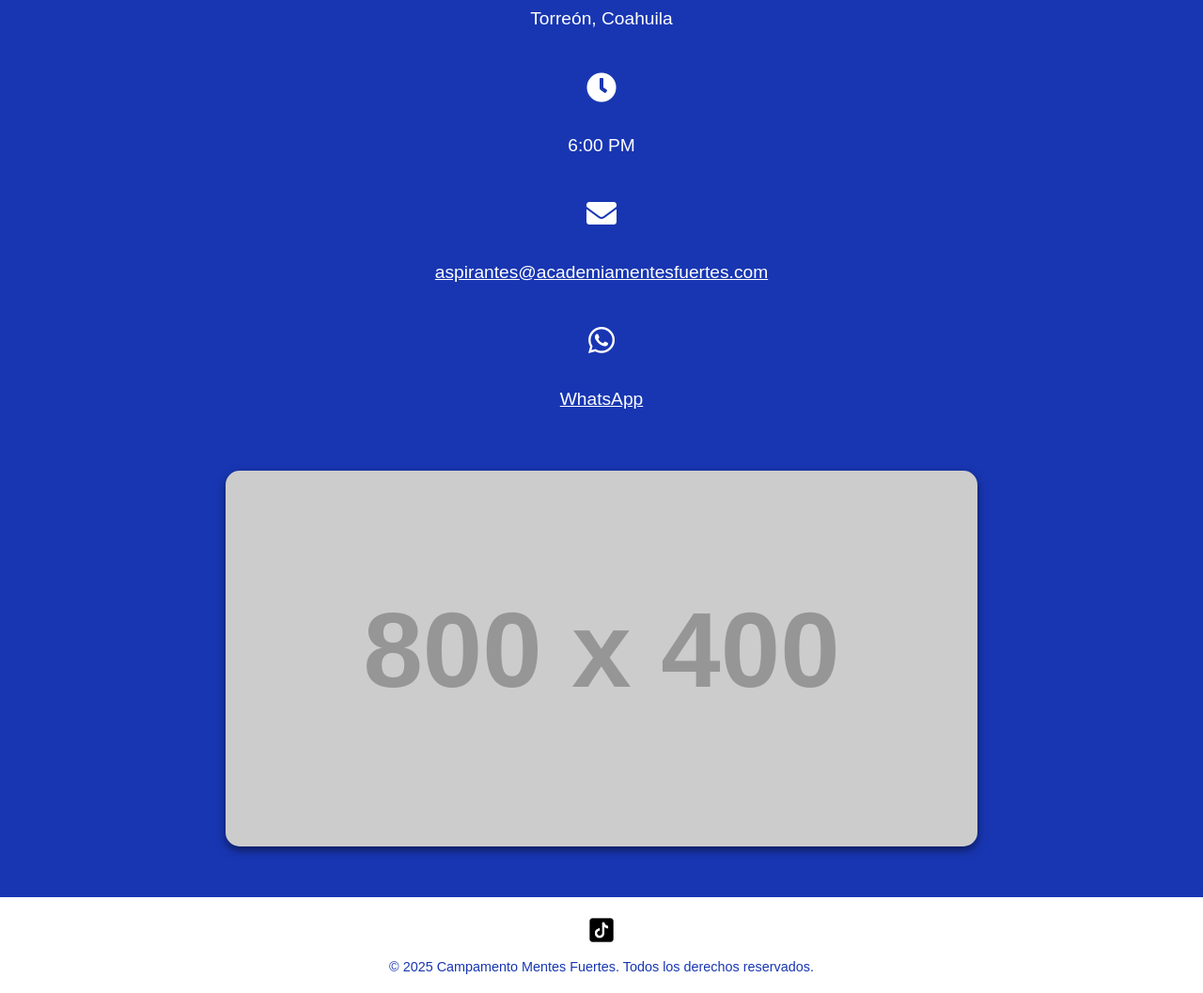
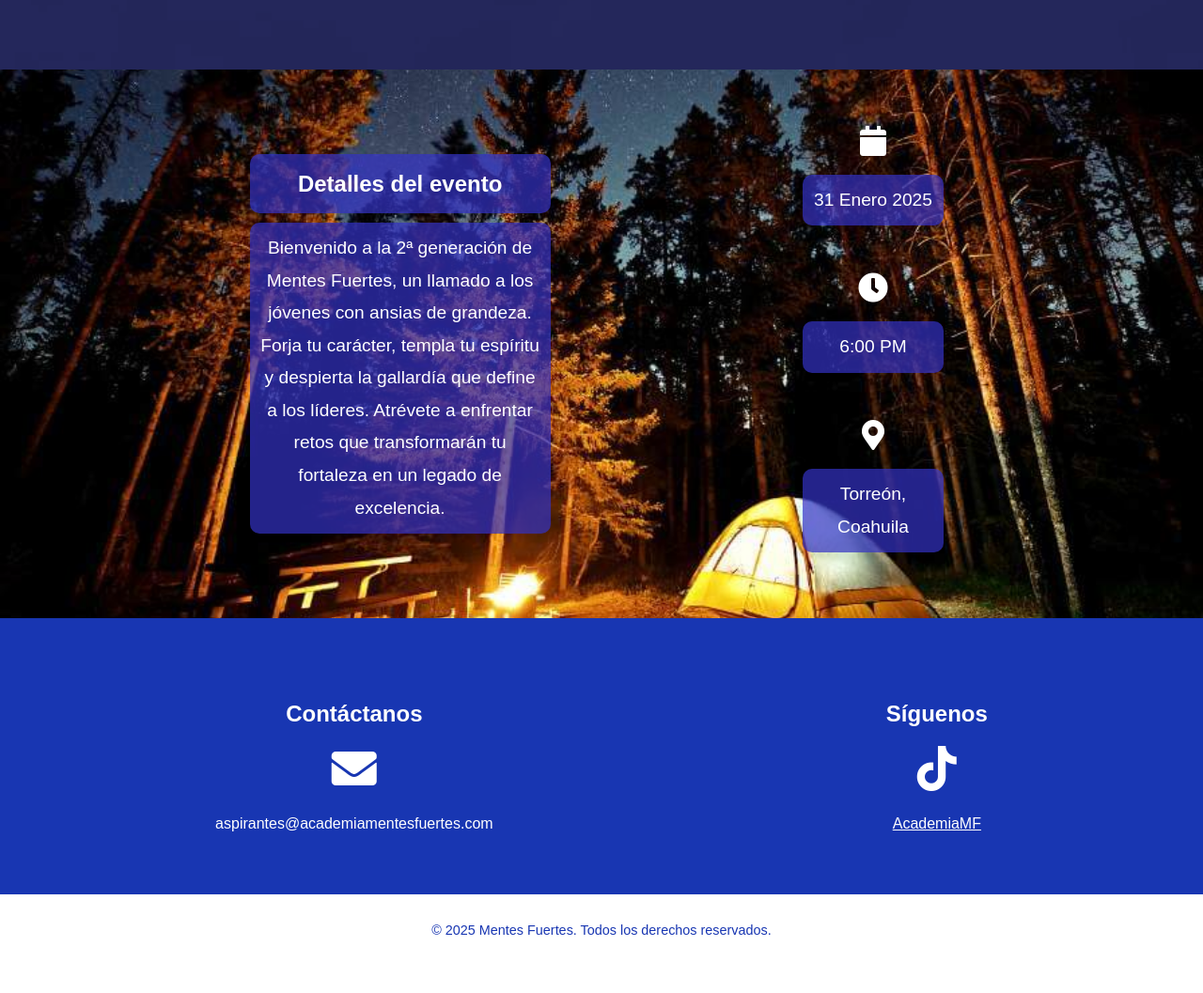
Before and after one commit to paucasvil/MentesFuertes, a plain HTML site: page index.html in a window 1280 px wide. Shown: the part 664-1721 px from the top of the page at 94% size. After the commit the page ends 1682 px from the top, so only its background shows below. Drawn offline with Linux system fonts and the light colour scheme; placeholder pictures from the web are drawn by us.

Commit message:
Version 1

```diff
--- a/index.html
+++ b/index.html
@@ -34,13 +34,14 @@
 
         header h1 {
             font-size: 2.8rem;
-            margin-bottom: 15px;
+            margin-bottom: 25px;
             font-weight: bold;
         }
 
         header p {
             font-size: 1.2rem;
-            margin-bottom: 30px;
+            margin-bottom: 90px;
+            font-family: Georgia, 'Times New Roman', Times, serif;
         }
 
         .btn {
@@ -64,11 +65,20 @@
             justify-content: center;
             gap: 20px;
             margin: 30px 0;
+            margin-top: 60px;
+
+
         }
 
         .countdown div {
             text-align: center;
             color: #ffffff;
+            background: #a066cb;
+            color: #ffffff;
+            font-weight: bold;
+            padding: 5px 15px;
+            border-radius: 10px;
+            margin-bottom: 20px;
         }
 
         .countdown div span {
@@ -83,35 +93,57 @@
         }
 
         .details {
-            background: #1836b2;
+            display: flex;
+            flex-wrap: wrap;
+            justify-content: center;
+            align-items: center;
+            background: rgba(0, 0, 0, 0.2) url('camp4.jpg') no-repeat center center / cover;
+            padding: 50px 20px;
+            text-align: center;
             color: #ffffff;
         }
 
-        .details img {
-            width: 100%;
-            max-width: 800px;
-            border-radius: 15px;
-            margin-top: 20px;
-            box-shadow: 0 4px 10px rgba(0, 0, 0, 0.5);
-            transition: transform 0.3s;
+        .details-content {
+            flex: 1;
+            max-width: 45%;
+            padding-right: 20px;
         }
 
-        .details img:hover {
-            transform: scale(1.05);
+        .details h1{
+            line-height: 1.8;
+            margin: 10px 20px;
+            max-width: 300px;
+            background-color: rgba(52, 50, 197, 0.7);
+            padding: 10px;
+            border-radius: 10px;
         }
 
         .details p {
             font-size: 1.2rem;
             line-height: 1.8;
+            margin: 10px 20px;
+            max-width: 300px;
+            background-color: rgba(52, 50, 197, 0.7);
+            padding: 10px;
+            border-radius: 10px;
+        }
+
+        .details .info-icons div {
+            text-align: center;
+            color: #ffffff;
+            padding: 10px;
+            border-radius: 10px;
+
         }
 
         .info-icons {
+            flex: 1;
+            max-width: 17%;
             display: flex;
             flex-direction: column;
-            justify-content: center;
             gap: 20px;
-            margin: 20px 0;
         }
+
 
         .info-icons div {
             text-align: center;
@@ -122,6 +154,31 @@
             font-size: 2rem;
             margin-bottom: 10px;
         }
+
+        .contact {
+            background: #1836b2;
+            color: #ffffff;
+        }
+        .contact h2 {
+            text-align: center; /* Título centrado */
+        }
+
+        .icon-contact {
+            display: flex;
+            justify-content: space-around;
+
+        }
+
+        .icon-contact div {
+            text-align: center;
+            color: #ffffff;
+        }
+
+        .icon-contact div i {
+            font-size: 3rem;
+            margin-bottom: 10px;
+        }
+
 
         footer {
             text-align: center;
@@ -218,14 +275,19 @@
     <nav>
         <a href="#"><i class="fas fa-home"></i></a>
         <a href="#details"><i class="fas fa-info-circle"></i></a>
-        <a href="mailto:aspirantes@academiamentesfuertes.com"><i class="fas fa-envelope"></i></a>
+        <a href="#contact"><i class="fas fa-envelope"></i></a>
     </nav>
 
-    <header>
+    <header style="background: rgba(0, 0, 0, 0.5) url('fondo1.png') no-repeat center center / cover;">
+        <br>
+        <br>
         <div class="date-banner">31 Enero 2025 | Torreón, Coahuila</div>
-        <h1>Campamento Mentes Fuertes</h1>
-        <p>¡Prepárate para una experiencia inolvidable!</p>
-        <a href="#details" class="btn">Conoce más</a>
+        <div>
+            <img src="logoBlanco.png" alt="" style="height: 100px;">
+        </div>
+        <h2>2ª generación</h2>
+        <p># LA MEJOR VERSIÓN </p>
+        <a href="#details" class="btn" >Conoce más</a>
 
         <div class="countdown">
             <div>
@@ -245,39 +307,56 @@
                 Segundos
             </div>
         </div>
+        <br>
+        <br>
+        <br>
+        <br>
     </header>
 
     <section class="details" id="details">
-        <h2>Detalles del Campamento</h2>
-        <p>¡Únete a nosotros!</p>
+
+        <div class="details-content">
+            <h1>Detalles del evento</h1>
+            <p>Bienvenido a la 2ª generación de Mentes Fuertes, un llamado a los jóvenes con ansias de grandeza. Forja tu carácter, templa tu espíritu y despierta la gallardía que define a los líderes. Atrévete a enfrentar retos que transformarán tu fortaleza en un legado de excelencia.</p>
+        </div>
+
 
         <div class="info-icons">
             <div>
-                <i class="fas fa-map-marker-alt"></i>
-                <p>Torreón, Coahuila</p>
+                <i class="fas fa-calendar"></i>
+                <p>31 Enero 2025</p>
             </div>
             <div>
                 <i class="fas fa-clock"></i>
                 <p>6:00 PM</p>
             </div>
             <div>
+                <i class="fas fa-map-marker-alt"></i>
+                <p>Torreón, Coahuila</p>
+            </div>
+        </div>
+    </section>
+
+    <section class="contact" id="contact">
+
+        <br>
+        <div class="icon-contact">
+            <div>
+                <h2 style="text-align: center;">Contáctanos</h2>
                 <i class="fas fa-envelope"></i>
-                <p><a href="mailto:aspirantes@academiamentesfuertes.com" style="color: #ffffff; text-decoration: underline;">aspirantes@academiamentesfuertes.com</a></p>
+                <p>aspirantes@academiamentesfuertes.com</p>
             </div>
             <div>
-                <i class="fab fa-whatsapp"></i>
-                <p><a href="https://wa.me/1234567890" style="color: #ffffff; text-decoration: underline;">WhatsApp</a></p>
+                <h2 style="text-align: center;">Síguenos</h2>
+                <i class="fab fa-tiktok"></i>
+                <p><a href="https://www.tiktok.com/@mentesfuertesacademia?_t=ZM-8t7ndKEJcIA&_r=1" style="color: #ffffff;" target="_blank">AcademiaMF</a></p>
             </div>
         </div>
-
-        <img src="https://via.placeholder.com/800x400" alt="Campamento">
     </section>
 
+
     <footer>
-        <a href="https://www.tiktok.com/@mentesfuertesacademia?_t=ZM-8t7ndKEJcIA&_r=1" target="_blank" title="Síguenos en TikTok">
-            <img src="icons8-tik-tok-50.png" alt="TikTok" style="width: 30px;">
-        </a>
-        <p>&copy; 2025 Campamento Mentes Fuertes. Todos los derechos reservados.</p>
+        <p>&copy; 2025 Mentes Fuertes. Todos los derechos reservados.</p>
     </footer>
 </body>
 </html>
```
Also changed, not shown: camp4.jpg (added), campamento3.jpg (added), fondo1.png (added), logo2.png (added), logoBlanco.png (added).
